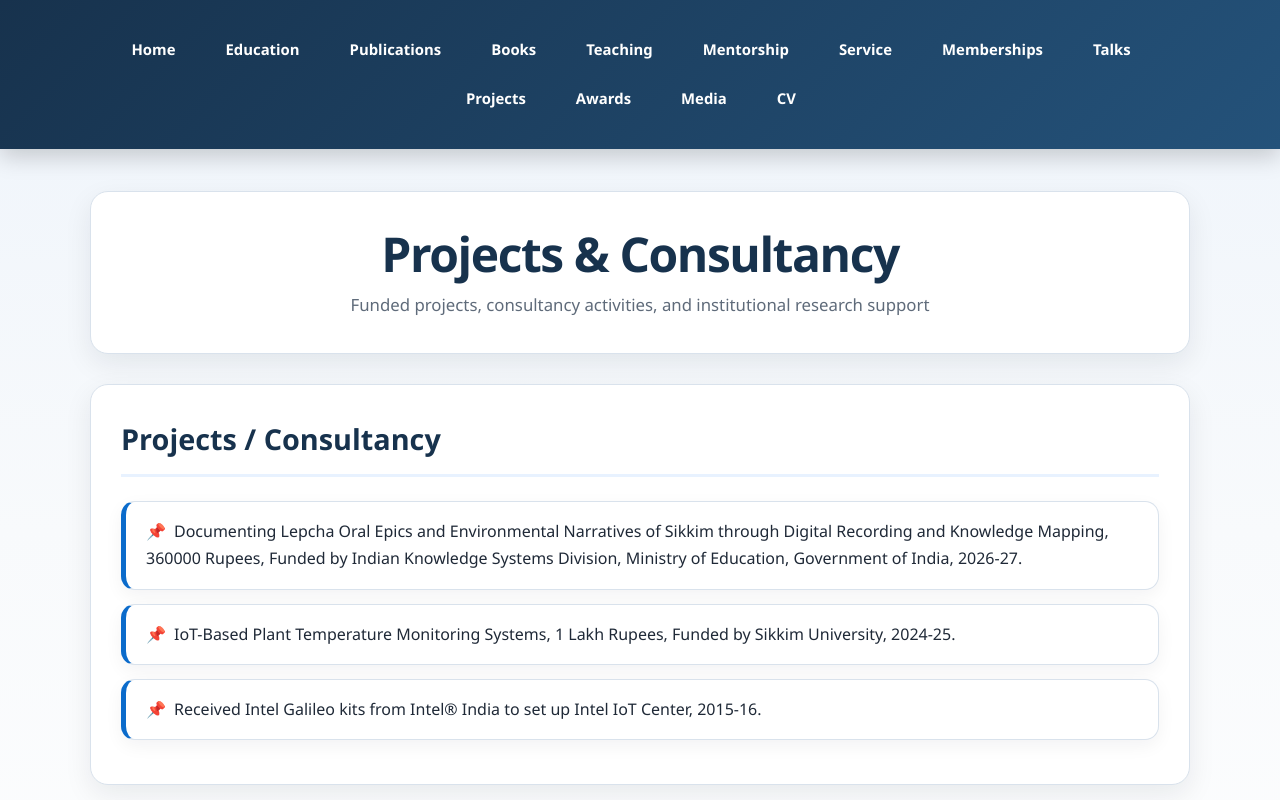
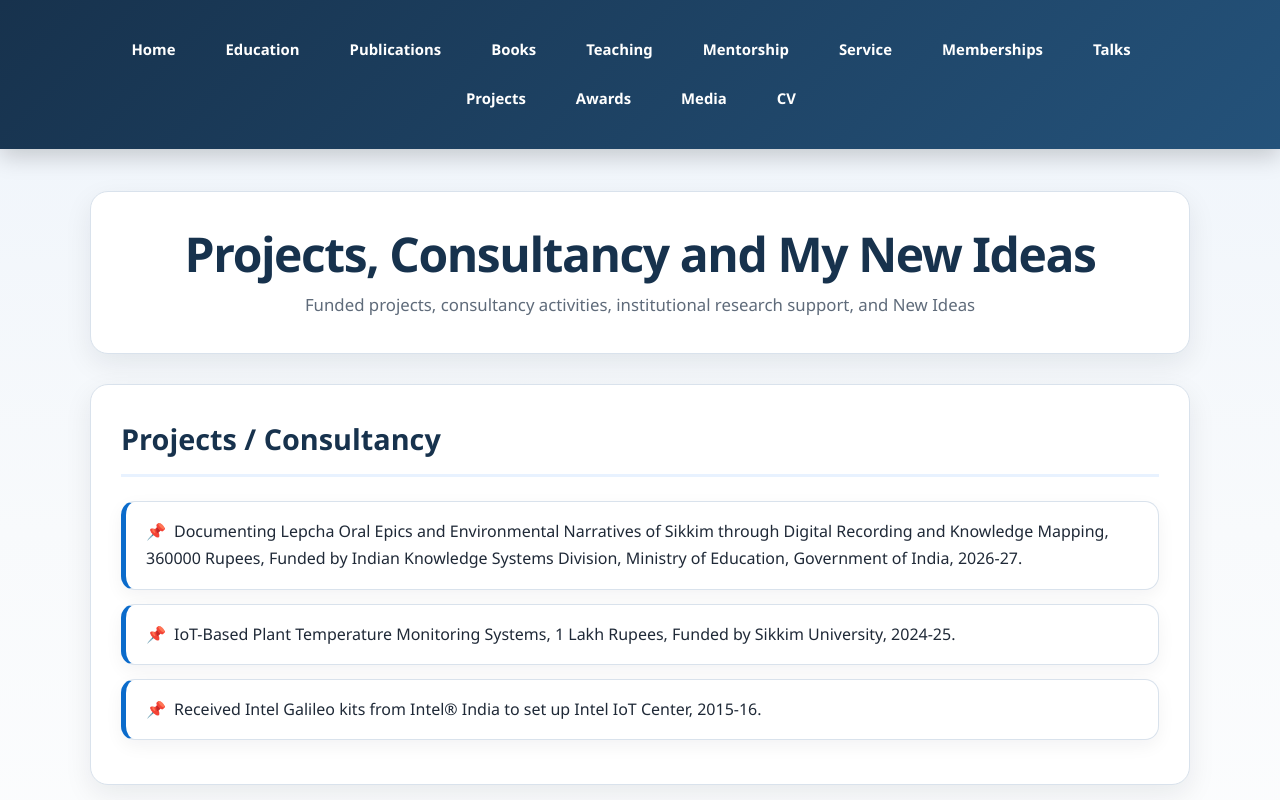
Before and after one commit to ParthaPRay/ParthaPRay.github.io, a plain HTML site: page projects.html in a window 1280 px wide. Shown: the top 800 px of the page. Drawn offline with Linux system fonts and the light colour scheme.

Commit message:
Update projects.html

```diff
--- a/projects.html
+++ b/projects.html
@@ -4,7 +4,7 @@
   <meta charset="UTF-8">
   <meta name="viewport" content="width=device-width, initial-scale=1.0">
 
-  <title>Projects & Consultancy | Partha Pratim Ray</title>
+  <title>Projects & Consultancy and My New Ideas | Partha Pratim Ray</title>
 
   <link rel="stylesheet" href="css/style.css">
 
@@ -248,8 +248,8 @@
 <div class="container">
 
   <div class="page-header">
-    <h1>Projects & Consultancy</h1>
-    <p>Funded projects, consultancy activities, and institutional research support</p>
+    <h1>Projects, Consultancy and My New Ideas</h1>
+    <p>Funded projects, consultancy activities, institutional research support, and New Ideas</p>
   </div>
 
   <div class="section">
```
